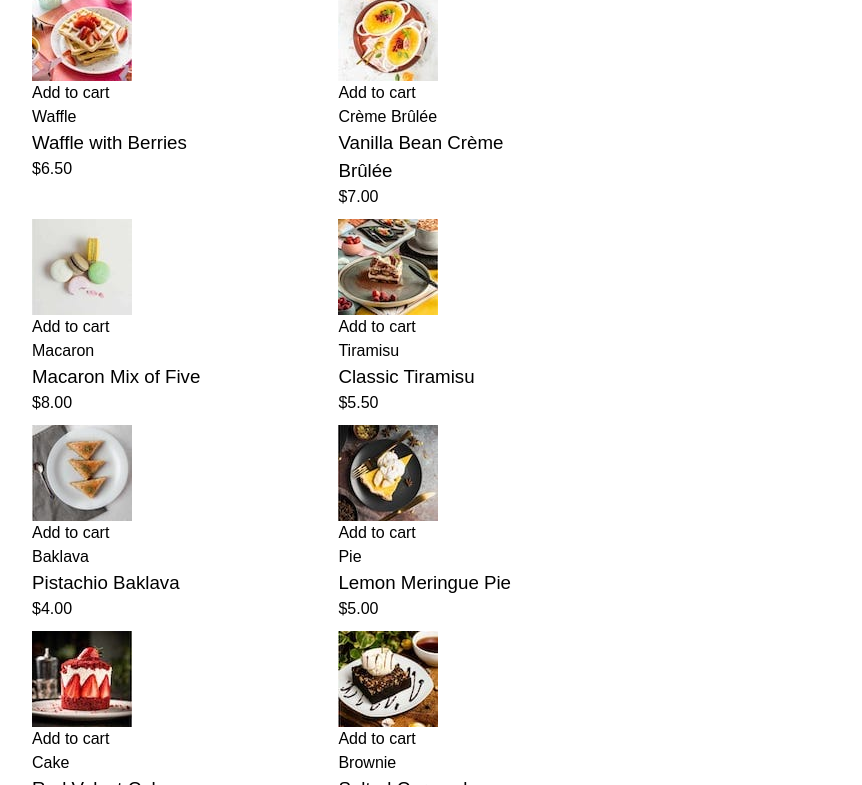
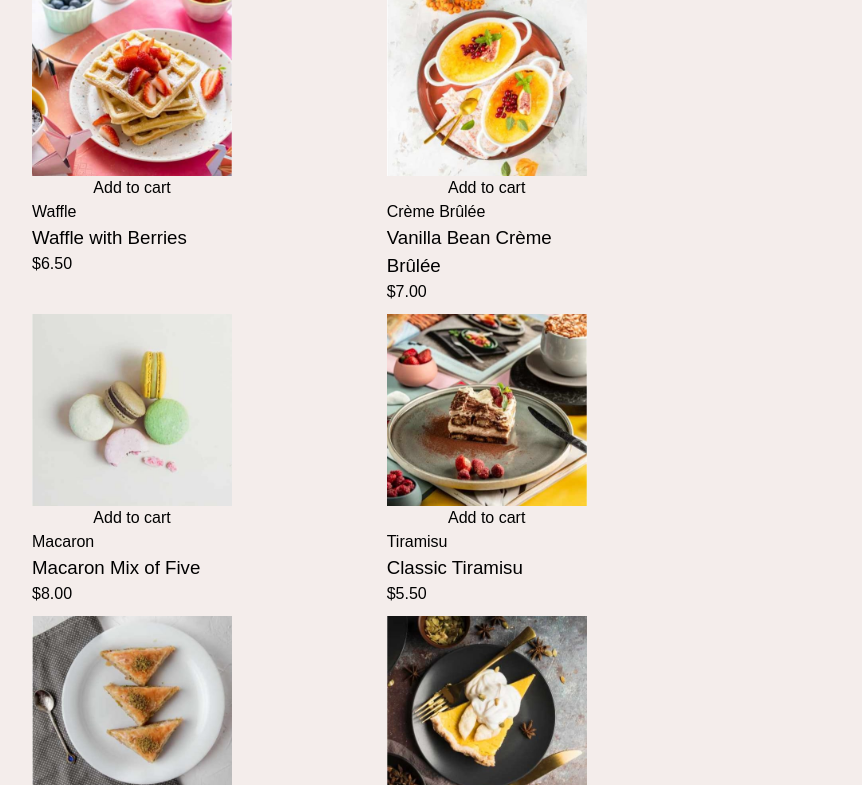
Before and after one commit to Joaquim-python3/product-list-with-cart, a website built with Vite: page vite-project/index.html in a window 1280 px wide. Shown: the part 63-848 px from the top of the page, without its empty margins (160-1022 px from the left). Built offline with nearby package versions, Linux system fonts and the light colour scheme.

Commit message:
Adiciona estilização de background
- Adiciona background no body
- Modifica estrutura do aside
- Modifica posição do botão do card

```diff
--- a/vite-project/src/scripts/products.js
+++ b/vite-project/src/scripts/products.js
@@ -1,5 +1,8 @@
 const productsLabel = document.getElementById("products_label");
 
+/* PENDENTE:
+  Configuração de quantidade a ser adicionada ao carrinho.
+*/
 export function setProduct(data) {
   let html = "";
 
@@ -7,7 +10,7 @@ export function setProduct(data) {
     html += `
       <div class="main__card">
         <div class="main__top">
-            <img class="main__image" src="${product.image.thumbnail}" alt="${
+            <img class="main__image" src="${product.image.desktop}" alt="${
       product.name
     }"  />
             <button class="main__button" id="add_cart">Add to cart</button>
--- a/vite-project/src/styles/base/_body.scss
+++ b/vite-project/src/styles/base/_body.scss
@@ -0,0 +1,5 @@
+@use "../base/variables" as *;
+
+body {
+  background: $rose-100;
+}
--- a/vite-project/src/styles/layout/_aside.scss
+++ b/vite-project/src/styles/layout/_aside.scss
@@ -1,3 +1,7 @@
-.aside{
-    width: 500px;
+@use "../base/variables" as *;
+
+.aside {
+  background: $rose-50;
+  width: 400px;
+  height: fit-content;
 }
--- a/vite-project/src/styles/layout/_main.scss
+++ b/vite-project/src/styles/layout/_main.scss
@@ -13,4 +13,8 @@
   &__card {
     width: 200px;
   }
+
+  &__top{
+    text-align: center;
+  }
 }
```
